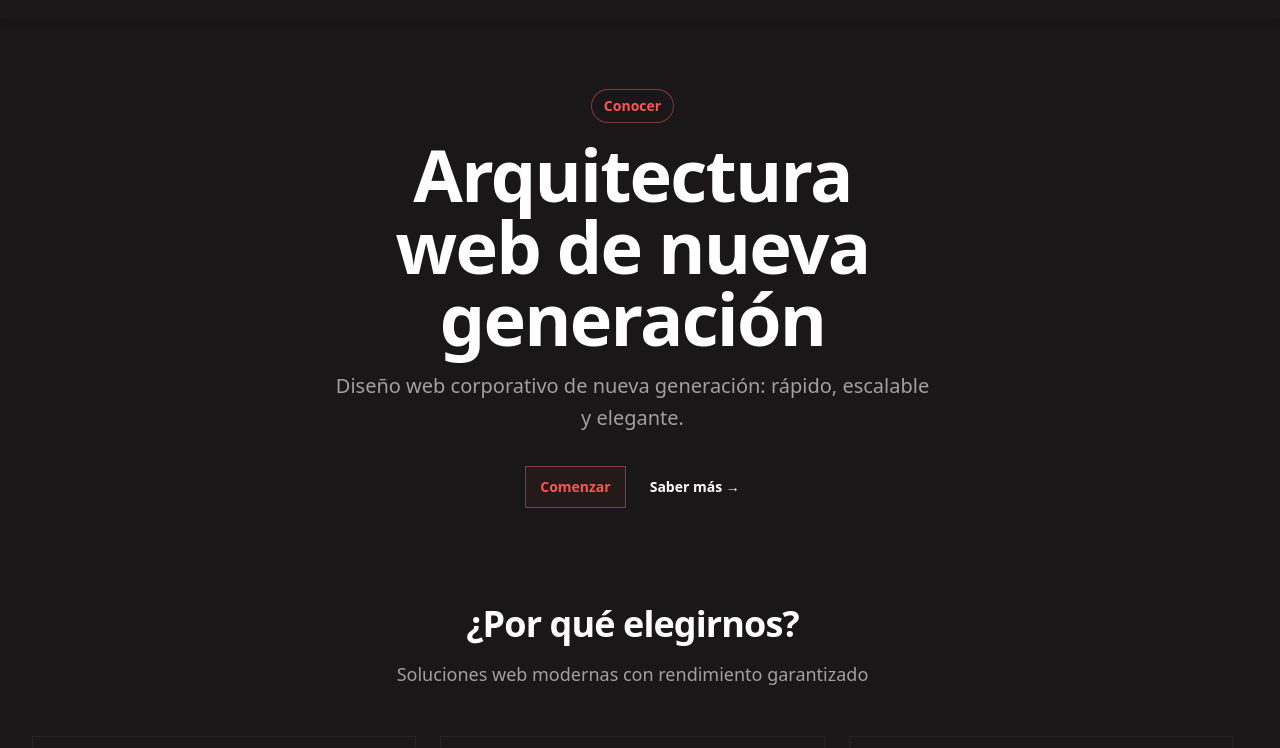
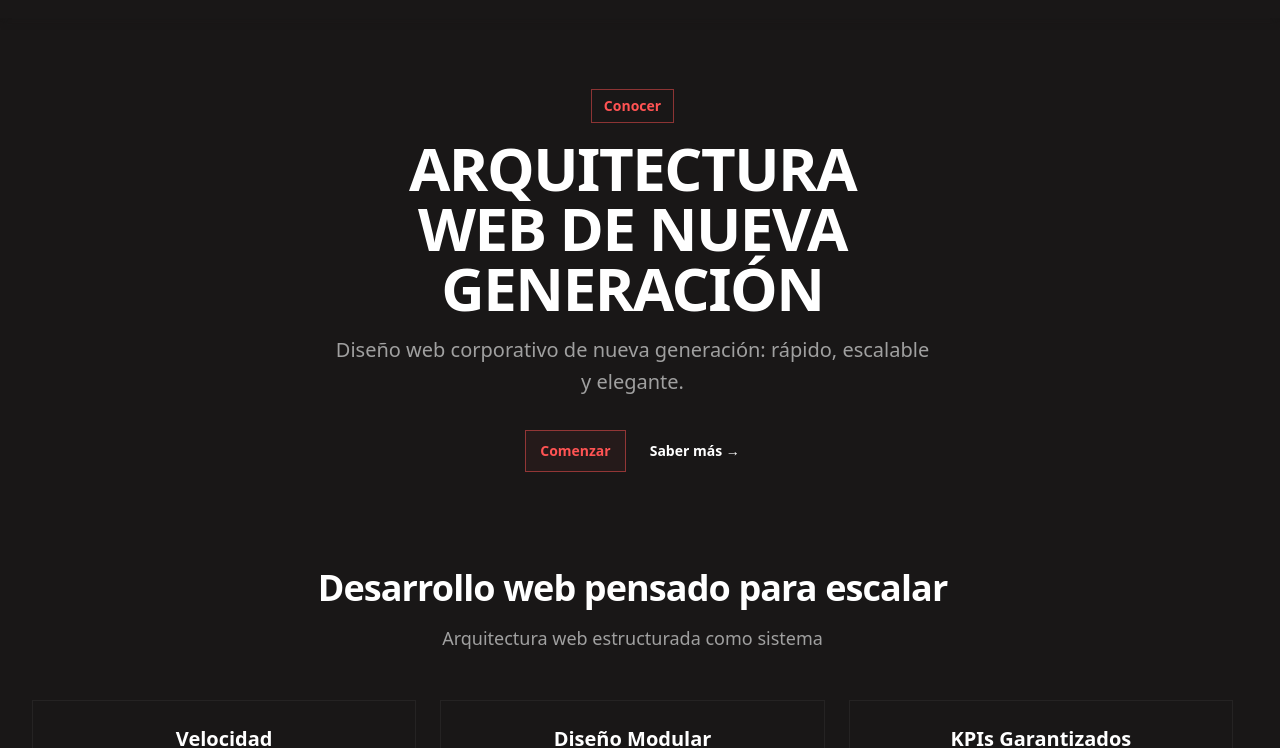
Before and after one commit to GRAMAPHENIA/muga-astro, an Astro site: page / in a window 1280 px wide. Shown: the part 54-802 px from the top of the page. Built offline with nearby package versions, Linux system fonts and the light colour scheme; Astro itself is replaced by a stand-in of ours.

Commit message:
feat: Ajustes de estilo y contenido: modificaciones en PageHeroSection y actualización de textos en index.astro

```diff
--- a/src/components/HeroSection/PageHeroSection.astro
+++ b/src/components/HeroSection/PageHeroSection.astro
@@ -39,7 +39,7 @@ const buttonAlignClass = textAlign === "left" ? "justify-start" : "justify-cente
       {showBadge && (
         <div class={`hidden sm:mb-4 sm:flex ${textAlign === "left" ? "sm:justify-start" : "sm:justify-center"}`}>
           <div
-            class="relative rounded-full px-3 py-1 text-sm/6 text-accent ring-1 ring-accent/50"
+            class="relative px-3 py-1 text-sm/6 text-accent ring-1 ring-accent/50"
           >
             <span class="font-semibold text-accent">{badgeText}</span>
           </div>
@@ -47,7 +47,7 @@ const buttonAlignClass = textAlign === "left" ? "justify-start" : "justify-cente
       )}
       <div class={textAlignClass}>
         <h1
-          class="text-5xl font-semibold tracking-tight text-balance text-white sm:text-7xl"
+          class="text-5xl font-semibold tracking-tight text-balance text-white sm:text-6xl uppercase"
         >
           {title}
         </h1>
@@ -61,7 +61,7 @@ const buttonAlignClass = textAlign === "left" ? "justify-start" : "justify-cente
             {primaryButtonText && (
               <a
                 href={primaryButtonLink}
-                class="bg-accent/5 border border-accent/50 px-3.5 py-2.5 text-sm font-semibold text-accent shadow-sm hover:bg-accent/10 focus-visible:outline-2 focus-visible:outline-offset-2 focus-visible:outline-accent"
+                class="bg-accent/5 border border-accent/50 px-3.5 py-2.5 text-sm font-semibold text-accent hover:bg-accent/10 focus-visible:outline-2 focus-visible:outline-offset-2 focus-visible:outline-accent"
               >
                 {primaryButtonText}
               </a>
--- a/src/pages/index.astro
+++ b/src/pages/index.astro
@@ -30,10 +30,10 @@ import "../styles/bento.css";
     <div class="mx-auto max-w-7xl">
       <div class="text-center mb-12">
         <h2 class="text-3xl font-semibold tracking-tight text-white sm:text-4xl mb-4">
-          ¿Por qué elegirnos?
+          Desarrollo web pensado para escalar
         </h2>
         <p class="text-lg text-muga-neutral max-w-2xl mx-auto">
-          Soluciones web modernas con rendimiento garantizado
+          Arquitectura web estructurada como sistema
         </p>
       </div>
 
@@ -45,7 +45,7 @@ import "../styles/bento.css";
             iconAlt="Icono de velocidad"
             iconId="speed"
           />
-          <h3 class="text-xl font-semibold text-white mb-3">Velocidad Ultra Rápida</h3>
+          <h3 class="text-xl font-semibold text-white mb-3">Velocidad</h3>
           <p class="text-muga-neutral">Sitios que cargan en menos de 2.5 segundos con Core Web Vitals optimizados.</p>
         </div>
 
```
